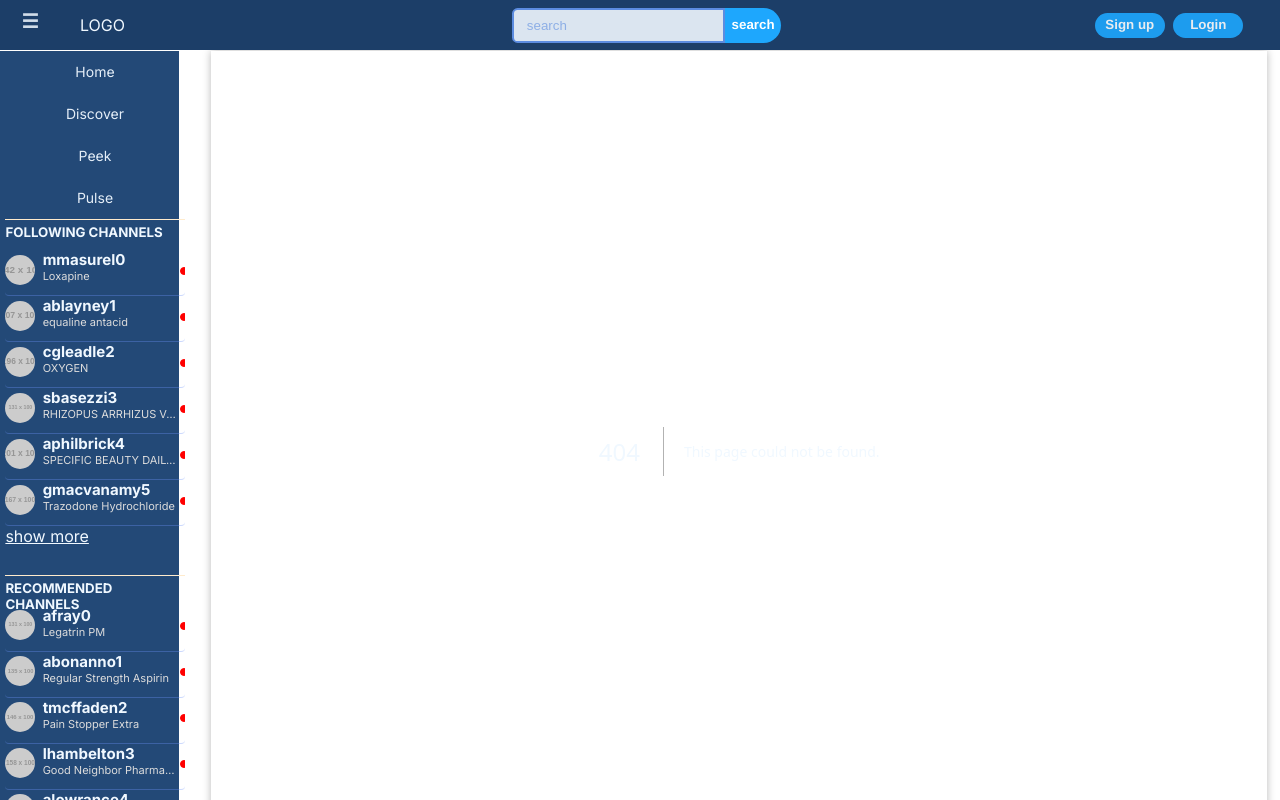
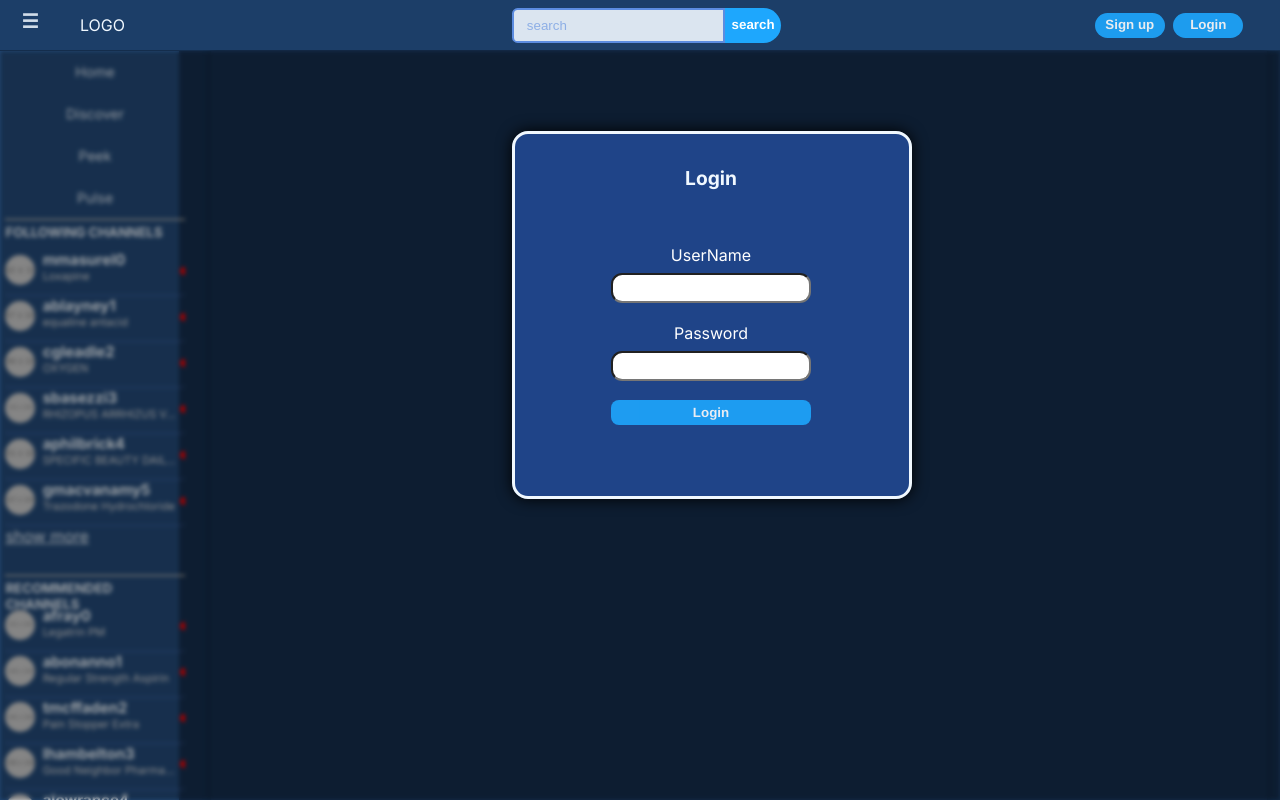
Before and after one commit to daniman123/synk-app, a Next.js app: page /auth/login in a window 1280 px wide. Before the commit this address had no page. Built offline with nearby package versions, Linux system fonts and the light colour scheme.

Commit message:
input auth: signup & login design complete

```diff
--- /dev/null
+++ b/src/app/auth/login/page.tsx
@@ -0,0 +1,20 @@
+import Auth from "@/components/PopUp/auth/Auth";
+import { AuthMetaData } from "@/components/PopUp/auth/authTypes";
+
+const Pagas = () => {
+	const loginMetaData: AuthMetaData = {
+		title: "Login",
+		inputMetaData: {
+			userName: "userName",
+			password: "password",
+		},
+	};
+
+	return (
+		<main className="auth-main">
+			<Auth {...loginMetaData} />
+		</main>
+	);
+};
+
+export default Pagas;
--- a/src/components/Layouts/nav/components/navRight.tsx
+++ b/src/components/Layouts/nav/components/navRight.tsx
@@ -1,13 +1,14 @@
 import React from "react";
 import { INavBar } from "../NavBar";
+import Link from "next/link";
 
 export const LoginButton = (): JSX.Element => {
 	return (
 		<div className="nav-bar-log-in-container">
 			<div className="log-in-button-container">
-				<a href={"/login"}>
+				<Link href={"/auth/login"}>
 					<button className="primary log-in-button">Login</button>
-				</a>
+				</Link>
 			</div>
 		</div>
 	);
@@ -17,7 +18,9 @@ export const SignUpButton = (): JSX.Element => {
 	return (
 		<div className="nav-bar-sign-up-container">
 			<div className="sign-up-button-container">
-				<button className="primary sign-up-button">Sign up</button>
+				<Link href={"/auth/signup"}>
+					<button className="primary sign-up-button">Sign up</button>
+				</Link>
 			</div>
 		</div>
 	);
--- a/src/components/PopUp/auth/Login.css
+++ b/src/components/PopUp/auth/Auth.css
@@ -11,13 +11,12 @@ dialog.auth-handler-dialog {
 	border-radius: 1rem;
 	box-shadow: 0 0 15px black;
 	z-index: 100;
-
 }
 
-.Login-container {
+.Auth-container {
 	display: grid;
-	gap: 2rem;
-	padding-block: 4rem;
+	gap: 1rem;
+	padding-block: 2rem;
 	padding-inline: 3rem;
 }
 
@@ -35,7 +34,7 @@ h4.auth-title-dialog {
 form.auth-form {
 	display: grid;
 	gap: 1.2rem;
-	padding-block: .1rem;
+	padding-block: 0.1rem;
 	padding-inline: 3rem;
 }
 
--- a/src/components/PopUp/auth/Login.tsx
+++ b/src/components/PopUp/auth/Auth.tsx
@@ -1,8 +1,5 @@
-import "./Login.css";
-
-export interface ILogin {
-	exampleProp: boolean;
-}
+import "./Auth.css";
+import { AuthMetaData } from "./authTypes";
 
 export interface IAuthInput {
 	authInputName: string;
@@ -28,29 +25,31 @@ export const AuthInput = ({
 	);
 };
 
-const Login = ({ exampleProp }: ILogin) => {
-	console.log(exampleProp);
+const Auth = (props: AuthMetaData) => {
 	return (
 		<dialog open className="auth-handler-dialog">
-			<div className="Login-container">
+			<div className="Auth-container">
 				<div className="auth-title-container">
-					<h4 className="auth-title-dialog">Login</h4>
+					<h4 className="auth-title-dialog">{props.title}</h4>
 				</div>
-				<div className="auth-handler-login-container">
-					<div className="auth-handler-login">
+				<div className="auth-handler-container">
+					<div className="auth-handler">
 						<form method="dialog" className="auth-form">
-							<AuthInput
-								authInputName={"user-name"}
-								inputType="text"
-								authLabel="Username"
-							/>
-							<AuthInput
-								authInputName={"password"}
-								inputType="password"
-								authLabel="Password"
-							/>
+							{Object.entries(props.inputMetaData).map((val, index) => {
+								let firstLetter = val[1].charAt(0).toUpperCase();
+								let modifiedString = firstLetter + val[1].slice(1);
+								return (
+									<AuthInput
+										key={index + val[1]}
+										authInputName={val[1]}
+										inputType={val[0] == "userName" ? "text" : val[0]}
+										authLabel={modifiedString}
+									/>
+								);
+							})}
+
 							<button className="primary submit-auth" type="submit">
-								Login
+								{props.title}
 							</button>
 						</form>
 					</div>
@@ -60,4 +59,4 @@ const Login = ({ exampleProp }: ILogin) => {
 	);
 };
 
-export default Login;
+export default Auth;
```
Also changed, not shown: src/app/auth/signup/page.tsx (added, +21 -0 lines), src/app/login/page.tsx (deleted, +0 -11 lines), src/components/PopUp/auth/Login.mocks.ts (deleted, +0 -9 lines), src/components/PopUp/auth/authTypes.d.ts (added, +18 -0 lines), 1 other file (tests, documents, lock files or other folders).
